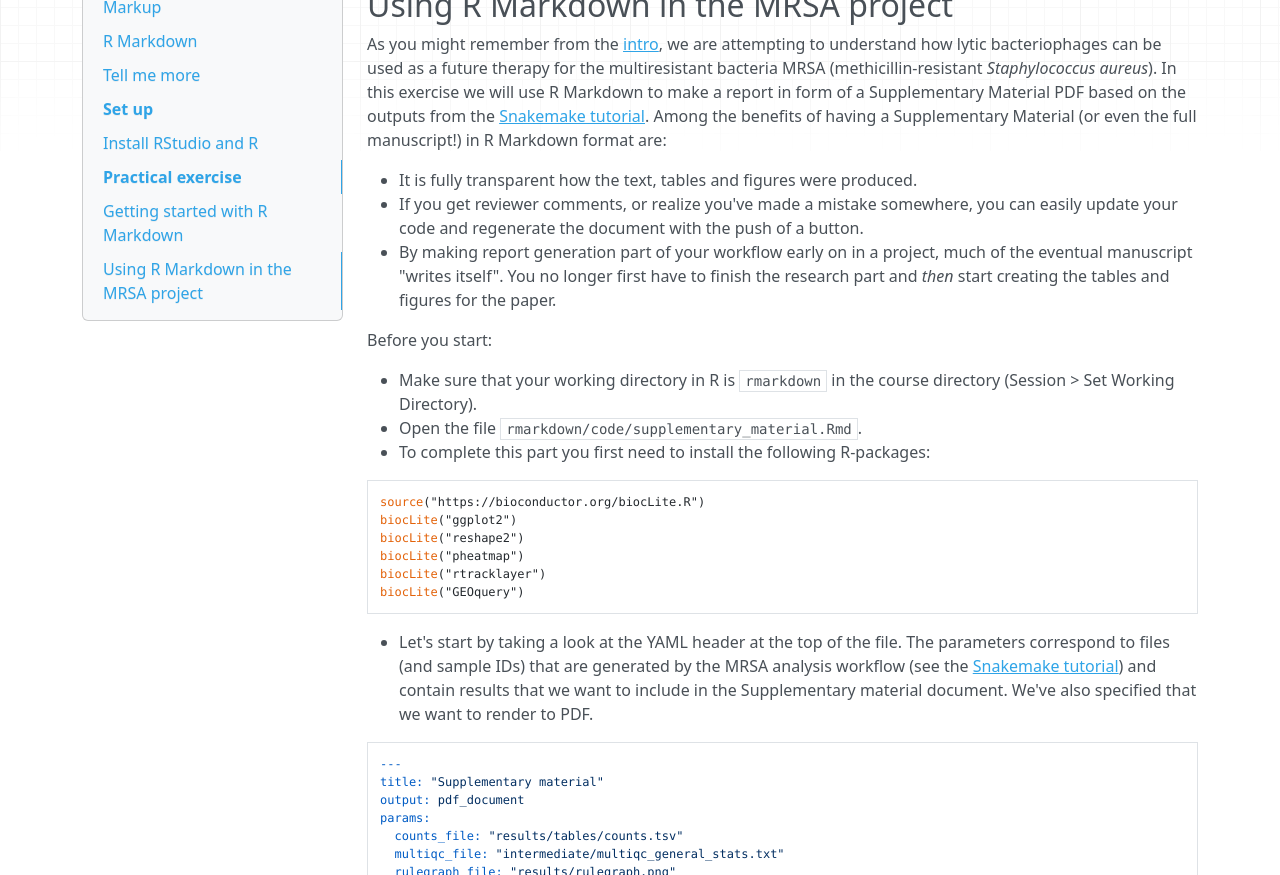
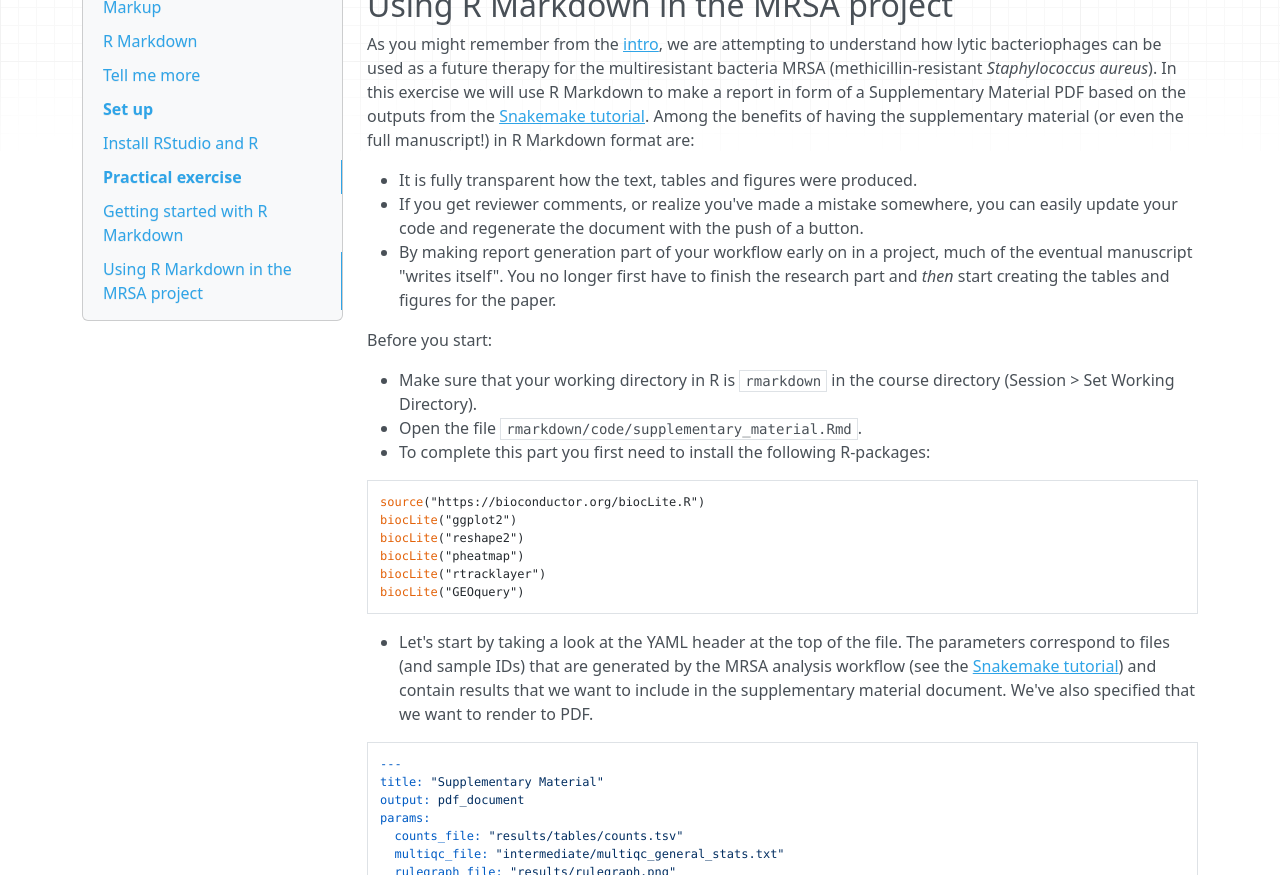
Before and after one commit to NBISweden/workshop-reproducible-research, an MkDocs documentation site: the page built from docs/rmarkdown.md, in a window 1280 px wide and 1400 px high, scrolled down 8858 px. Shown: the part 155-1030 px from the top of the window. Built offline with MkDocs 1.6.1, drawn with Linux system fonts in a browser that asks for light colours; nearby versions of some CDN libraries; old or Windows-style settings are respelled for this version of MkDocs.

Commit message:
language

````diff
--- a/docs/rmarkdown.md
+++ b/docs/rmarkdown.md
@@ -330,7 +330,7 @@ rmarkdown::render("my_file.Rmd", params=list(data="cars", color="green"))
 
 ## Using R Markdown in the MRSA project
 
-As you might remember from the [intro](tutorial_intro.md), we are attempting to understand how lytic bacteriophages can be used as a future therapy for the multiresistant bacteria MRSA (methicillin-resistant _Staphylococcus aureus_). In this exercise we will use R Markdown to make a report in form of a Supplementary Material PDF based on the outputs from the [Snakemake tutorial](snakemake.md). Among the benefits of having a Supplementary Material (or even the full manuscript!) in R Markdown format are:
+As you might remember from the [intro](tutorial_intro.md), we are attempting to understand how lytic bacteriophages can be used as a future therapy for the multiresistant bacteria MRSA (methicillin-resistant _Staphylococcus aureus_). In this exercise we will use R Markdown to make a report in form of a Supplementary Material PDF based on the outputs from the [Snakemake tutorial](snakemake.md). Among the benefits of having the supplementary material (or even the full manuscript!) in R Markdown format are:
 
 * It is fully transparent how the text, tables and figures were produced.
 * If you get reviewer comments, or realize you've made a mistake somewhere, you can easily update your code and regenerate the document with the push of a button.
@@ -351,11 +351,11 @@ biocLite("rtracklayer")
 biocLite("GEOquery")
 ```
 
-* Let's start by taking a look at the YAML header at the top of the file. The parameters correspond to files (and sample IDs) that are generated by the MRSA analysis workflow (see the [Snakemake tutorial](snakemake.md)) and contain results that we want to include in the Supplementary material document. We've also specified that we want to render to PDF.
+* Let's start by taking a look at the YAML header at the top of the file. The parameters correspond to files (and sample IDs) that are generated by the MRSA analysis workflow (see the [Snakemake tutorial](snakemake.md)) and contain results that we want to include in the supplementary material document. We've also specified that we want to render to PDF.
 
 ```yaml
 ---
-title: "Supplementary material"
+title: "Supplementary Material"
 output: pdf_document
 params:
   counts_file: "results/tables/counts.tsv"
````
Also changed, not shown: docs/docker.md (+2 -2 lines), docs/tutorial_intro.md (+1 -1 lines), 7 other files.
